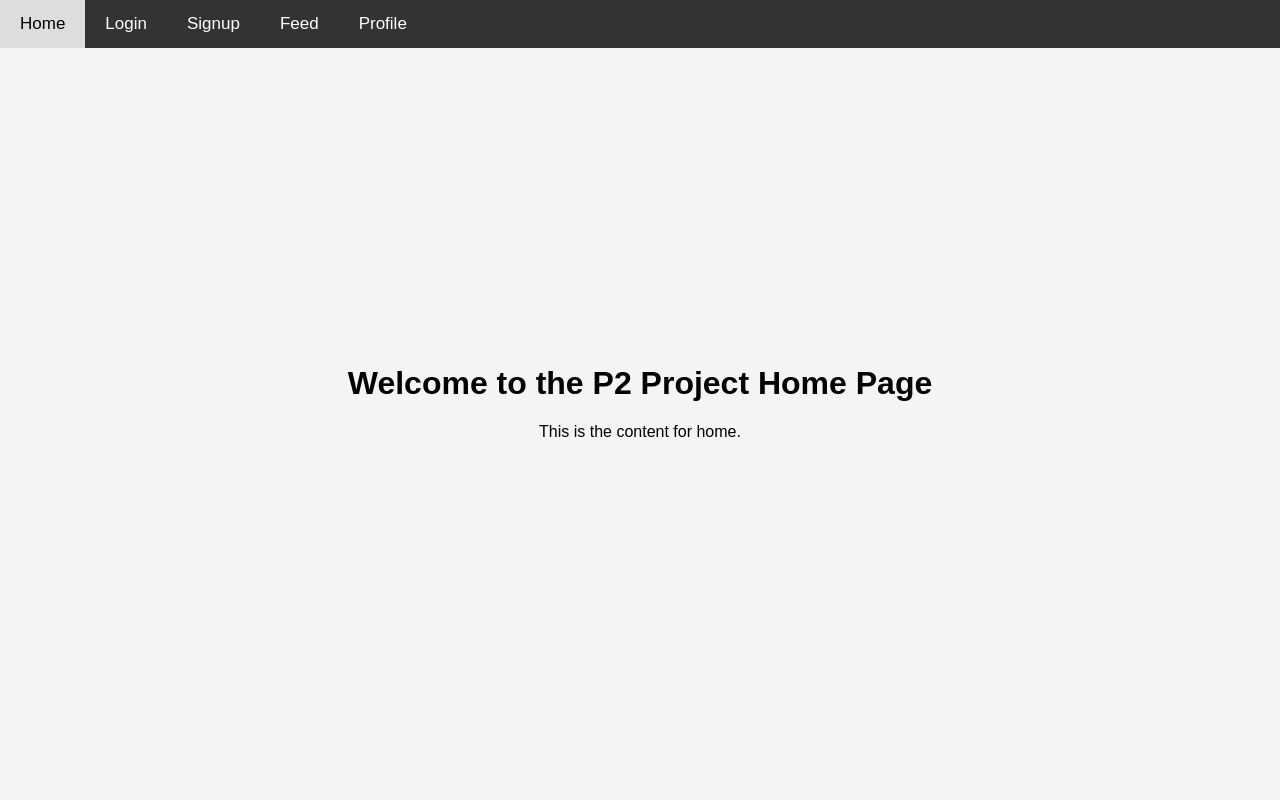
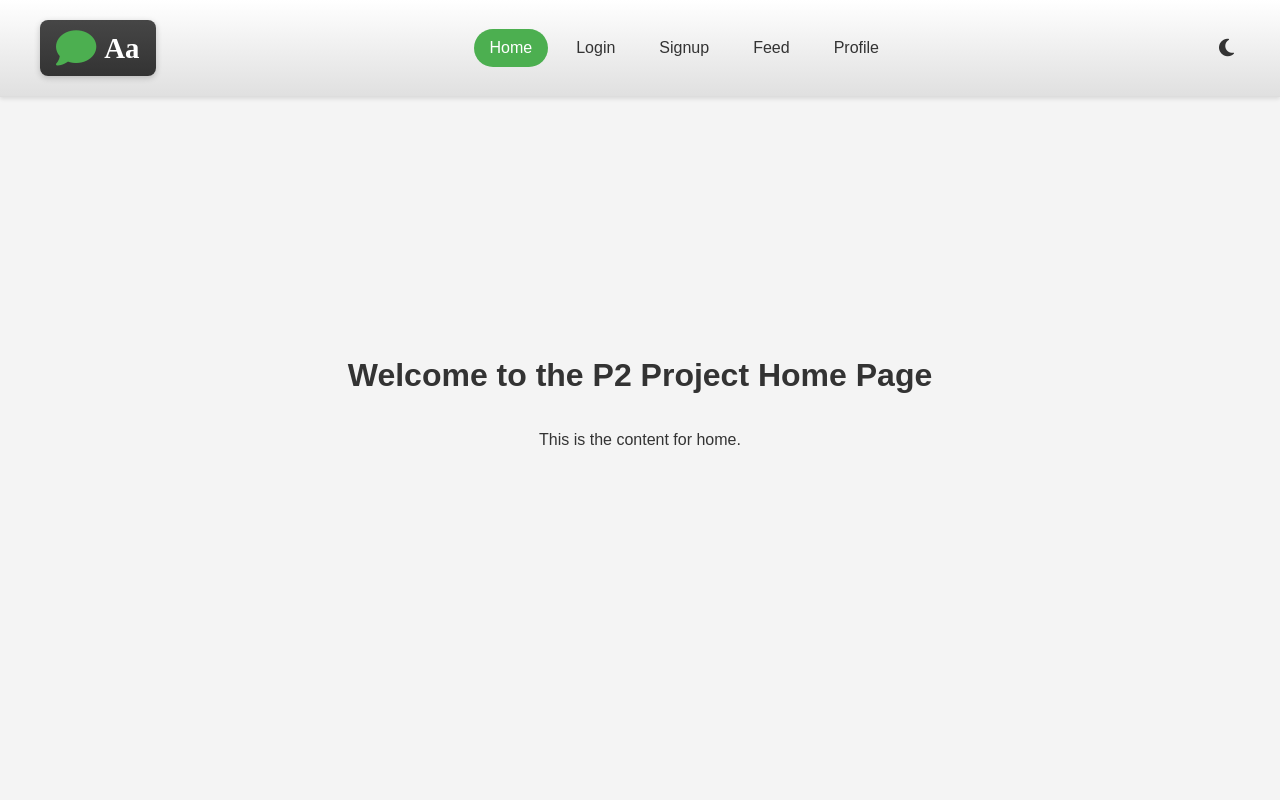
Before and after one commit to RasmusStJa/p2.rasj.dk, a PHP site: page / in a window 1280 px wide. Run offline with PHP 8.4, Linux system fonts and the light colour scheme.

Commit message:
Frontend changes with logo

```diff
--- a/index.html
+++ b/index.html
@@ -4,22 +4,22 @@
         <meta charset="UTF-8">
         <meta name="viewport" content="width=device-width, initial-scale=1.0">
         <title>P2 PROJECT</title>
-        <link rel="stylesheet" href="public/styles.css">
+        <!-- Core layout and component styles -->
+        <link rel="stylesheet" href="/src/styles.css" />
+        <!-- Theme-specific stylesheet (loaded dynamically) -->
+        <link id="themeStylesheet" rel="stylesheet" href="/src/lightmode.css" />
+
+        <link rel="stylesheet" href="https://cdnjs.cloudflare.com/ajax/libs/font-awesome/6.5.0/css/all.min.css"/>
     </head>
     <body>
-        <div class="topnav">
-            <a href="#home" onclick="loadContent('home')" class="active">Home</a>
-            <a href="#login" onclick="loadContent('login')">Login</a>
-            <a href="#signup" onclick="loadContent('signup')">Signup</a>
-            <a href="#feed" onclick="loadContent('feed')">Feed</a>
-            <a href="#profile" onclick="loadContent('profile')">Profile</a>
-        </div>
+        <nav id="navbar"></nav>
 
         <div id="content">
             <!-- Content dynamically loaded here -->
         </div>
 
 
-        <script src="public/script.js"></script>
+        <script src="/src/script.js"></script>
+        <script src="/src/navbar.js"></script>
     </body>
     </html>
--- a/public/login.html
+++ b/public/login.html
@@ -1,3 +1,4 @@
+<div class="section">
     <div class="formSection">
         <h1>Login</h1>
         <form>
@@ -6,3 +7,4 @@
             <button type="submit" id="loginBtn">Login</button>
         </form>
     </div>
+</div>
--- a/public/script.js
+++ /dev/null
@@ -1,25 +0,0 @@
-function loadContent(section) {
-    const contentDiv = document.getElementById('content');
-    const links = document.querySelectorAll('.topnav a');
-
-    // Clear existing content and reset active class
-    contentDiv.innerHTML = '';
-    links.forEach(link => link.classList.remove('active'));
-
-    // Mark the clicked link as active
-    document.querySelector(`.topnav a[href="#${section}"]`)?.classList.add('active');
-
-    // Use fetch function for content loading
-    const filePath = `public/${section}.html`;
-
-    fetch(filePath)
-        .then(response => response.text())
-        .then(data => contentDiv.innerHTML = data)
-        .catch(error => {
-            console.error(`Error loading ${section} content:`, error);
-            contentDiv.innerHTML = `<p>Failed to load ${section.charAt(0).toUpperCase() + section.slice(1)} content.</p>`;
-        });
-}
-
-// Load Home section by default when the page loads
-window.onload = () => loadContent('home');
--- a/public/signup.html
+++ b/public/signup.html
@@ -1,3 +1,4 @@
+<div class="section">
     <div class="formSection">
         <h1>Signup</h1>
         <form>
@@ -7,3 +8,4 @@
             <button type="submit" id="signupBtn">Sign Up</button>
         </form>
     </div>
+</div>
--- /dev/null
+++ b/src/lightmode.css
@@ -0,0 +1,39 @@
+body {
+  background-color: #f4f4f4;
+  color: #333;
+}
+
+.topnav {
+  background: linear-gradient(to bottom, #ffffff, #e0e0e0);
+  box-shadow: 0 2px 4px rgba(0, 0, 0, 0.1);
+}
+
+.nav-links a {
+  color: #333;
+}
+
+.nav-links a:hover {
+  background-color: rgba(0, 0, 0, 0.05);
+}
+
+.nav-links a.active {
+  background-color: #4CAF50;
+  color: white;
+}
+
+.mode-toggle {
+  background: none;
+  border: none;
+  font-size: 20px;
+  color: #333;
+  cursor: pointer;
+}
+
+.logo {
+  background: linear-gradient(to bottom, #464646, #333);
+  box-shadow: 0 2px 6px rgba(0, 0, 0, 0.2);
+}
+
+.logo .project-name {
+  color: #ffffff;
+}
--- /dev/null
+++ b/src/navbar.html
@@ -0,0 +1,22 @@
+<div class="topnav">
+    <div class="nav-container">
+      <!-- Logo part -->
+      <a href="/#home" onclick="loadContentFromLogo()" class="logo">
+        <i class="fa-solid fa-comment"></i>
+        <span class="project-name">Aa</span>
+      </a>
+
+      <!-- Links part -->
+      <div class="nav-links">
+        <a href="#home" onclick="loadContent('home')" class="active">Home</a>
+        <a href="#login" onclick="loadContent('login')">Login</a>
+        <a href="#signup" onclick="loadContent('signup')">Signup</a>
+        <a href="#feed" onclick="loadContent('feed')">Feed</a>
+        <a href="#profile" onclick="loadContent('profile')">Profile</a>
+      </div>
+
+      <button id="modeToggle" class="mode-toggle">
+        <i class="fa-solid fa-moon"></i>
+      </button>
+    </div>
+  </div>
--- /dev/null
+++ b/src/navbar.js
@@ -0,0 +1,27 @@
+fetch('/src/navbar.html')
+      .then(res => res.text())
+      .then(html => {
+        document.getElementById('navbar').innerHTML = html;
+
+        // Theme logic goes here, AFTER navbar is inserted
+        const toggleBtn = document.getElementById('modeToggle');
+        const themeLink = document.getElementById('themeStylesheet');
+
+        const savedMode = localStorage.getItem('theme') || 'light';
+        setTheme(savedMode);
+
+        toggleBtn.addEventListener('click', () => {
+          const currentTheme = themeLink.getAttribute('href').includes('dark') ? 'dark' : 'light';
+          const newTheme = currentTheme === 'dark' ? 'light' : 'dark';
+          setTheme(newTheme);
+        });
+
+        function setTheme(mode) {
+          themeLink.setAttribute('href', `/src/${mode}mode.css`);
+          localStorage.setItem('theme', mode);
+          document.getElementById('modeToggle').innerHTML =
+            mode === 'dark'
+              ? '<i class="fa-solid fa-sun"></i>'
+              : '<i class="fa-solid fa-moon"></i>';
+        }
+      });
--- /dev/null
+++ b/src/script.js
@@ -0,0 +1,57 @@
+function loadContent(section) {
+    const contentDiv = document.getElementById('content');
+    const links = document.querySelectorAll('.topnav a');
+
+    // Clear existing content and reset active class
+    contentDiv.innerHTML = '';
+    links.forEach(link => link.classList.remove('active'));
+
+    // Mark the clicked link as active
+    document.querySelector(`.topnav a[href="#${section}"]`)?.classList.add('active');
+
+    // Use fetch function for content loading
+    const filePath = `public/${section}.html`;
+
+    fetch(filePath)
+        .then(response => response.text())
+        .then(data => contentDiv.innerHTML = data)
+        .catch(error => {
+            console.error(`Error loading ${section} content:`, error);
+            contentDiv.innerHTML = `<p>Failed to load ${section.charAt(0).toUpperCase() + section.slice(1)} content.</p>`;
+        });
+}
+
+function loadContentFromLogo() {
+  loadContent('home');
+
+  // Ensure the 'Home' nav link gets the active class
+  document.querySelectorAll('.nav-links a').forEach(link => link.classList.remove('active'));
+  document.querySelector('.nav-links a[href="#home"]')?.classList.add('active');
+}
+
+
+// Load Home section by default when the page loads
+window.onload = () => loadContent('home');
+
+
+document.addEventListener('DOMContentLoaded', () => {
+    const toggleBtn = document.getElementById('modeToggle');
+    const themeLink = document.getElementById('themeStylesheet');
+
+    // Load saved mode from localStorage
+    const savedMode = localStorage.getItem('theme') || 'light';
+    setTheme(savedMode);
+
+    toggleBtn.addEventListener('click', () => {
+      const currentTheme = themeLink.getAttribute('href').includes('dark') ? 'dark' : 'light';
+      const newTheme = currentTheme === 'dark' ? 'light' : 'dark';
+      setTheme(newTheme);
+    });
+
+    function setTheme(mode) {
+      themeLink.setAttribute('href', `/src/${mode}mode.css`);
+      localStorage.setItem('theme', mode);
+      document.getElementById('modeToggle').innerHTML =
+        mode === 'dark' ? '<i class="fa-solid fa-sun"></i>' : '<i class="fa-solid fa-moon"></i>';
+    }
+  });
--- a/public/styles.css
+++ b/src/styles.css
@@ -2,22 +2,23 @@ body {
     font-family: Arial, sans-serif;
     margin: 0;
     padding: 0;
+}
+
+.section {
+    text-align: center;
     display: flex;
     flex-direction: column;
     align-items: center;
     justify-content: center;
     height: 100vh;
-    background-color: #f4f4f4;
-}
-
-.section {
-    text-align: center;
 }
 
 
 /* Navbar */
 .topnav {
     background-color: #333;
+    border-bottom: 1px solid #ddd;
+    padding: 0;
     overflow: hidden;
     position: fixed;
     top: 0;
@@ -25,25 +26,57 @@ body {
     z-index: 1000;
 }
 
-.topnav a {
-    float: left;
-    display: block;
-    color: white;
-    text-align: center;
-    padding: 14px 20px;
-    text-decoration: none;
-    font-size: 17px;
+.nav-container {
+    display: flex;
+    justify-content: space-between;
+    align-items: center;
+    max-width: 1200px;
+    margin: 0 auto;
+    padding: 20px 0;
 }
 
-.topnav a.active {
-    background-color: #4CAF50;
-    color: white;
+.nav-links {
+    display: flex;
+    gap: 12px;
 }
 
-.topnav a:hover {
-    background-color: #ddd;
-    color: black;
+.nav-links a {
+    color: white;
+    padding: 10px 16px;
+    border-radius: 30px;
+    background-color: transparent;
+    transition: all 0.3s ease;
+    font-weight: 500;
+    text-decoration: none;
 }
+
+
+.logo {
+    display: flex;
+    align-items: center;
+    font-size: 1.8em;
+    font-weight: bold;
+    text-decoration: none;
+    gap: 8px;
+    background-color: #fff;
+    padding: 8px 16px;
+    border-radius: 8px;
+    font-family: 'Playfair Display', serif;
+}
+
+
+.logo .fa-comment {
+    color: #4CAF50;
+    font-size: 1.4em;
+    filter: none;
+}
+
+.logo .project-name {
+    font-weight: bold;
+    text-shadow: none;
+}
+
+
 
 
 
@@ -56,6 +89,7 @@ body {
     border-radius: 8px;
     box-shadow: 0 4px 8px rgba(0, 0, 0, 0.1);
     width: 300px;
+    color: #000000;
 }
 
 form {
```
Also changed, not shown: src/darkmode.css (added, +38 -0 lines). Lines whose indentation alone changed are shown as unchanged.
